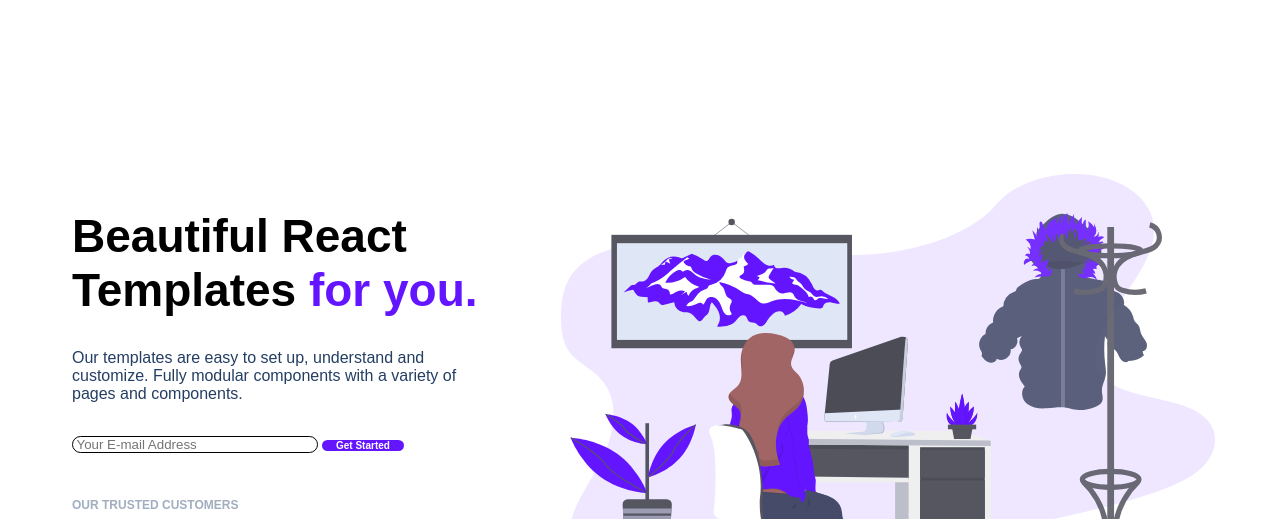
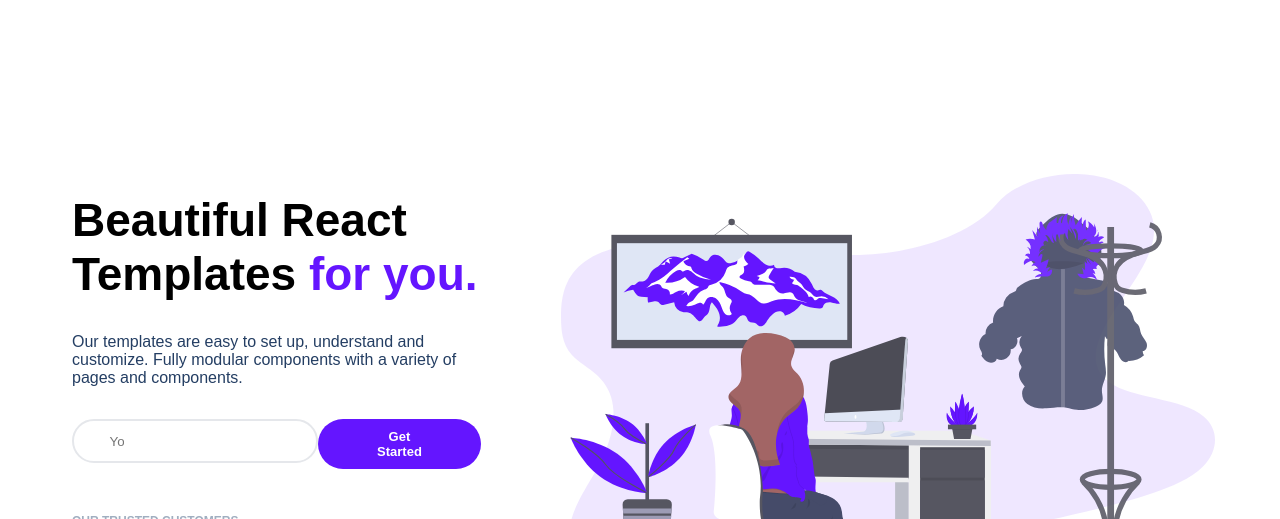
Before and after one commit to kour-tne3/project1, a plain HTML site: page index.html in a window 1280 px wide. Shown: the part 126-645 px from the top of the page. Drawn offline with Linux system fonts and the light colour scheme; a script that the page names is missing; files whose address does not match are found by name.

Commit message:
project1

```diff
--- a/index.html
+++ b/index.html
@@ -50,7 +50,7 @@
           </p>
           <div class="btn__wrapper">
 
-            <input type="email" placeholder=" Your E-mail Address" />
+            <input type="email" class="header__email--input" placeholder=" Your E-mail Address">
             <button class="btn"><span class="white">Get Started </span></button>
           </div>
 
--- a/style.css
+++ b/style.css
@@ -203,6 +203,21 @@ p {
   width: 100%;
   max-width: 28rem;
 }
+
+.header__email--input {
+  width:100;
+border-radius: 500px;
+border: 2px solid rgb(229, 231, 235);
+padding: 20px 192px 20px 32px;
+color:rgb (36, 62, 99);
+positIon :absolute;
+ top:0;
+ bottom:0;
+ z-index:3;
+ transition:border-color 300ms;
+
+}
+
 .column__two--img {
   max-width: 1200px;
   width: 90%;
@@ -234,13 +249,16 @@ input {
 }
 
 .btn {
-  font-size: 10px;
+  font-size: 13px;
   font-weight: bold;
-  width: 20%;
+  width: 40%;
   border-radius: 100px;
   border: none;
   background-color: #6415ff;
-  text-decoration: none;
+  display:inline;
+  float:right;
+  padding: 10px 50px;
+ z-index:1;
 }
 
 /* FEATURES */
```
